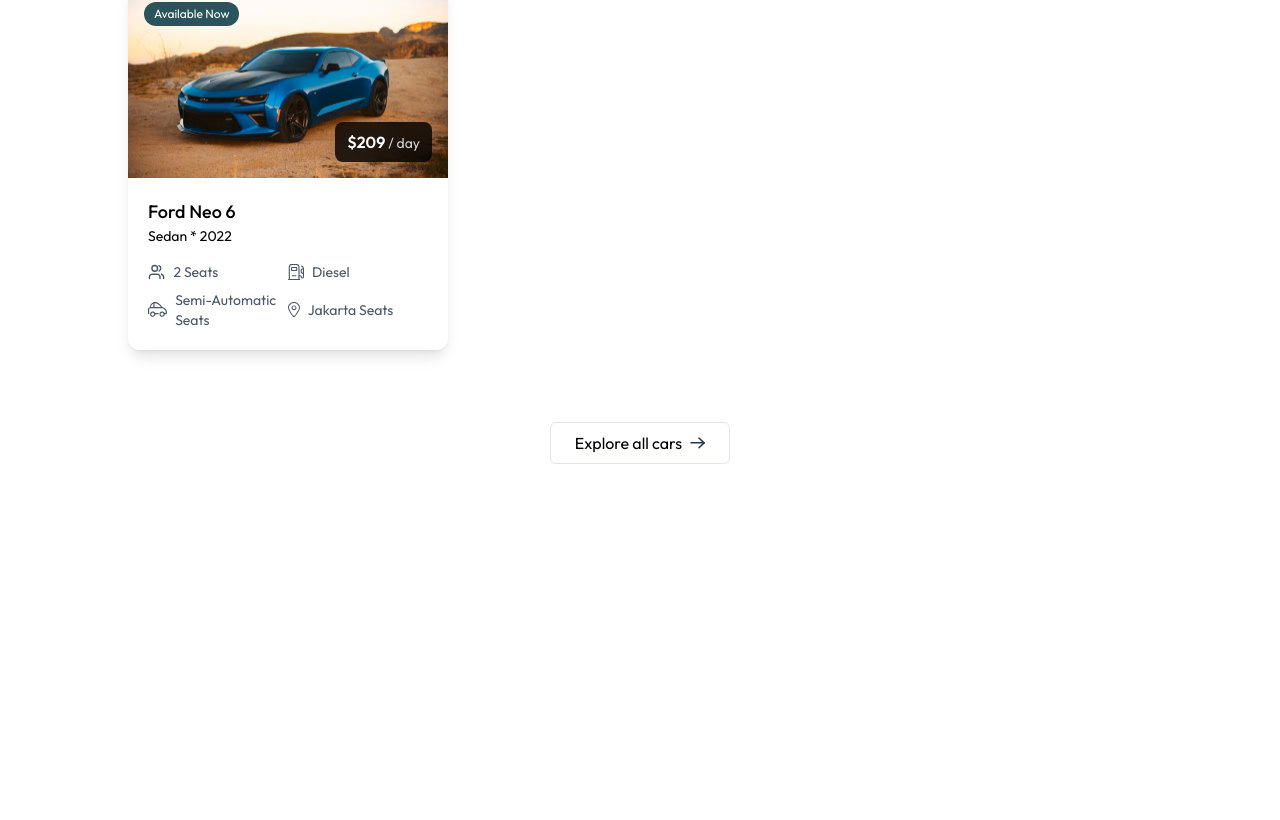
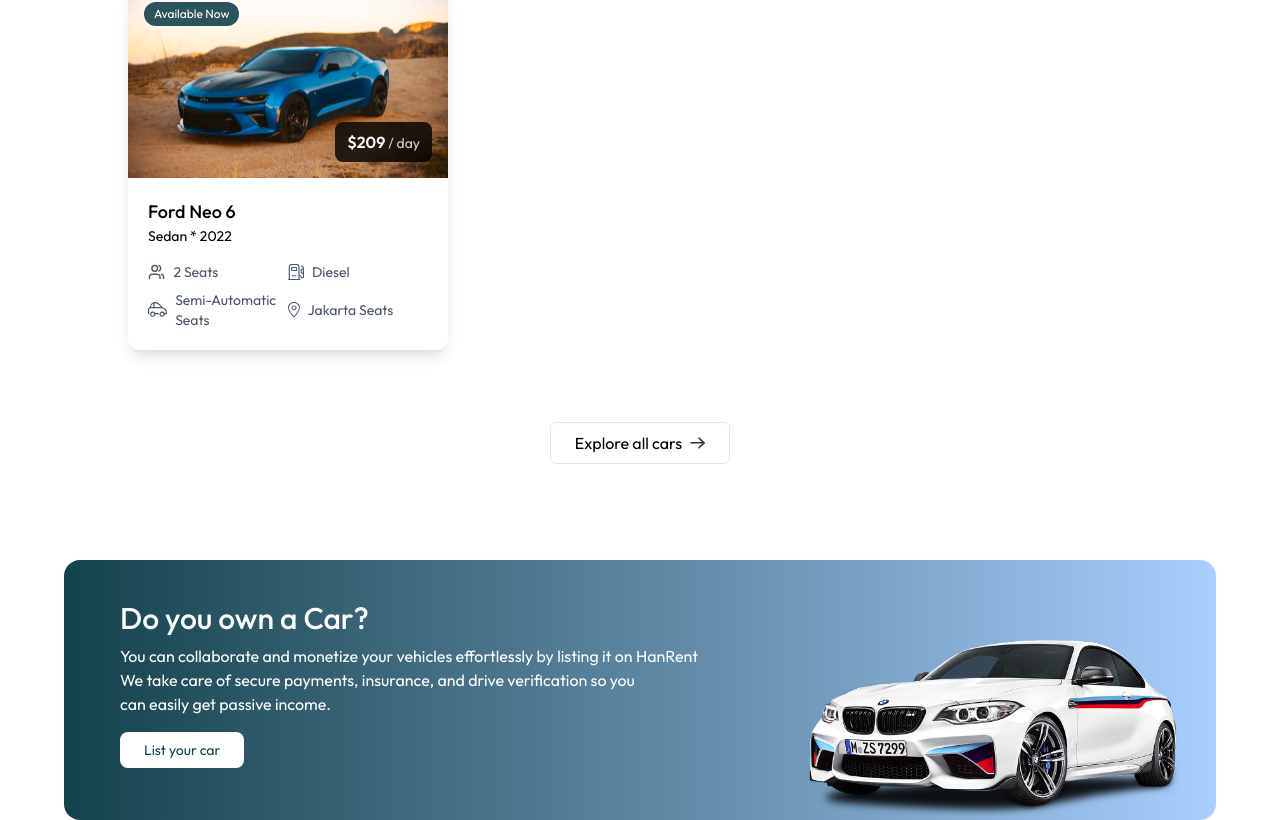
Before and after one commit to vbear777/hanrent, a React (Vite) app: page / in a window 1280 px wide. Shown: the part 1535-2355 px from the top of the page. Before the commit the page ends 2095 px from the top, so only its background shows below. Built offline with nearby package versions, Linux system fonts and the light colour scheme.

Commit message:
make Banner Section

```diff
--- /dev/null
+++ b/src/components/Banner.jsx
@@ -0,0 +1,20 @@
+import React from 'react'
+import { assets } from '../assets/assets';
+
+const Banner = () => {
+    return (
+        <div className='flex flex-col md:flex-row md:items-start items-center justify-between px-8 min-md:pl-14 pt-10 bg-gradient-to-r from-dark-ocean to-[#a9cfff] max-w-6xl mx-3 md:mx-auto rounded-2xl overflow-hidden'>
+
+            <div className='text-white'>
+                <h2 className='text-3xl font-medium'>Do you own a Car?</h2>
+                <p className='mt-2'>You can collaborate and monetize your vehicles effortlessly by listing it on HanRent</p>
+                <p className='max-w-130'>We take care of secure payments, insurance, and drive verification so you can easily get passive income.</p>
+
+                <button className='px-6 py-2 bg-white hover:bg-slate-100 transition-all text-dark-ocean rounded-lg text-sm mt-4 cursor-pointer'>List your car</button>
+            </div>
+            <img src={assets.banner_car_image} alt="banner car" className='max-h-45 mt-10' />
+        </div>
+    )
+}
+
+export default Banner;
--- a/src/components/CarCard.jsx
+++ b/src/components/CarCard.jsx
@@ -1,14 +1,13 @@
 import React from 'react'
 import { assets } from '../assets/assets';
+import { useNavigate } from 'react-router-dom';
 
 const CarCard = ({ car }) => {
     const currency = import.meta.env.VITE_CURRENCY
-
-    console.log('Car available:', car.isAvailable);
-    console.log('Car data:', car);
+    const navigate = useNavigate()
 
     return (
-        <div className='group rounded-xl overflow-hidden shadow-lg hover:-translate-y-1 transition-all duration-500 cursor-pointer'>
+        <div onClick={() => {navigate(`/car-details/${car._id}`); scrollTo(0,0)}} className='group rounded-xl overflow-hidden shadow-lg hover:-translate-y-1 transition-all duration-500 cursor-pointer'>
 
             <div className='relative h-48 overflow-hidden'>
                 <img src={car.image} alt="car image" className='w-full h-full object-cover transition-transform duration-500 group-hover:scale-105' />
--- a/src/pages/Home.jsx
+++ b/src/pages/Home.jsx
@@ -1,12 +1,14 @@
 import React from 'react'
 import Hero from '../components/Hero';
 import FeaturedSection from '../components/FeaturedSection';
+import Banner from '../components/Banner';
 
 const Home = () => {
     return (
         <>
          <Hero />
          <FeaturedSection />
+         <Banner />
         </>
     )
 }
```
